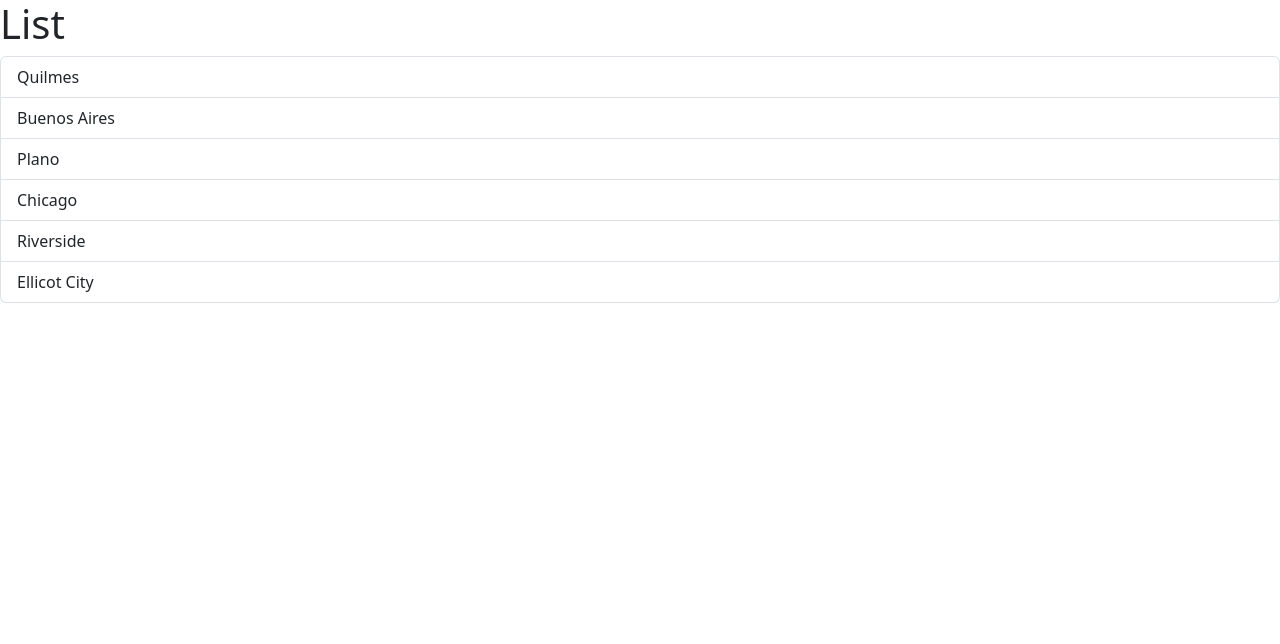
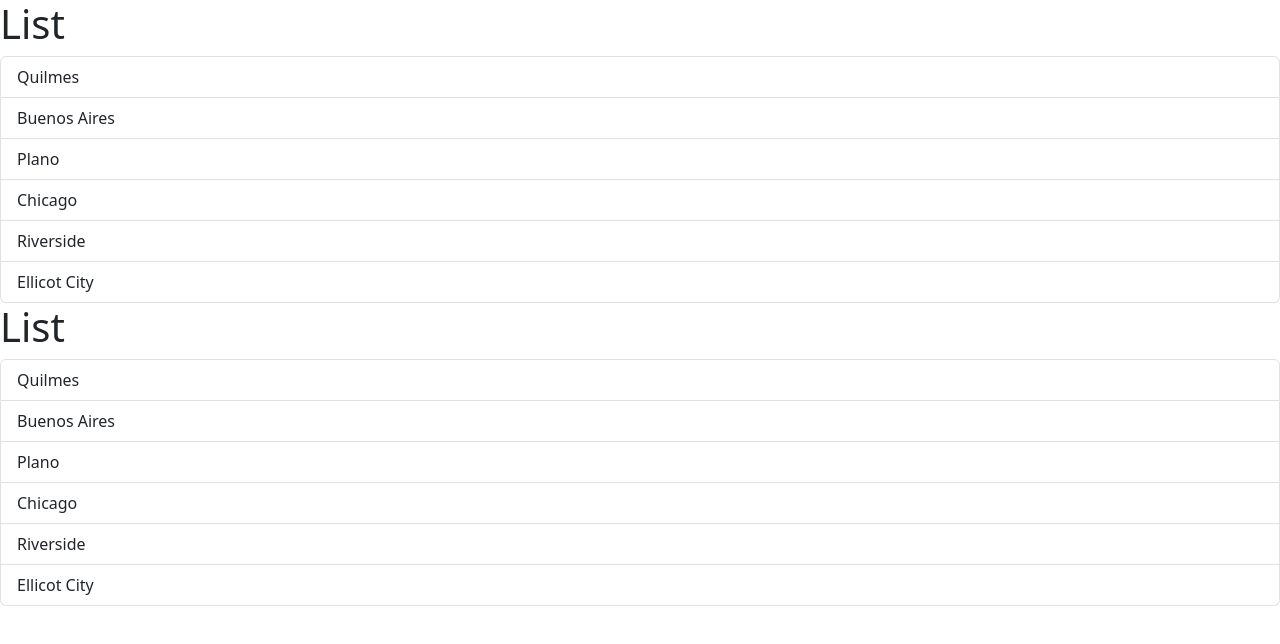
Before and after one commit to GusCavallin/react-sample-app, a React (Vite) app: page / in a window 1280 px wide. Shown: the top 644 px of the page. Built offline with nearby package versions, Linux system fonts and the light colour scheme.

Commit message:
Each ListGroup component added to App has its own state (its own selectedIndex).

```diff
--- a/src/App.tsx
+++ b/src/App.tsx
@@ -1,7 +1,12 @@
-import ListGroup from './components/ListGroup';
+import ListGroup from "./components/ListGroup";
 
 function App() {
-  return <div><ListGroup /></div>
+  return (
+    <div>
+      <ListGroup />
+      <ListGroup />
+    </div>
+  );
 }
 
 export default App;
--- a/src/components/ListGroup.tsx
+++ b/src/components/ListGroup.tsx
@@ -28,7 +28,7 @@ function ListGroup() {
           <li
             className={
               selectedIndex === index
-                ? "list-group-item active"
+                ? "list-group-item active" // "active" is the "selected" style
                 : "list-group-item"
             }
             key={item}
```
